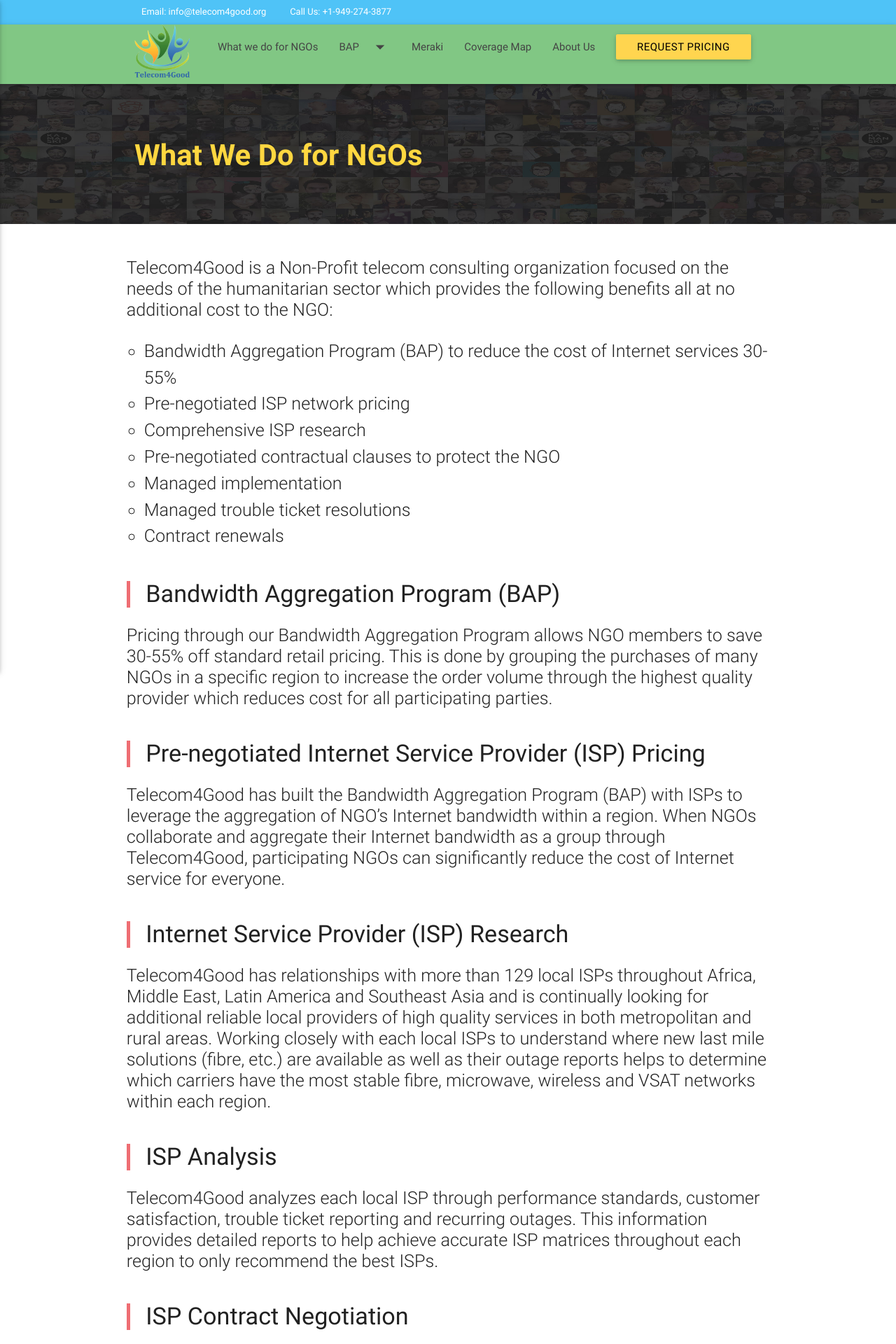
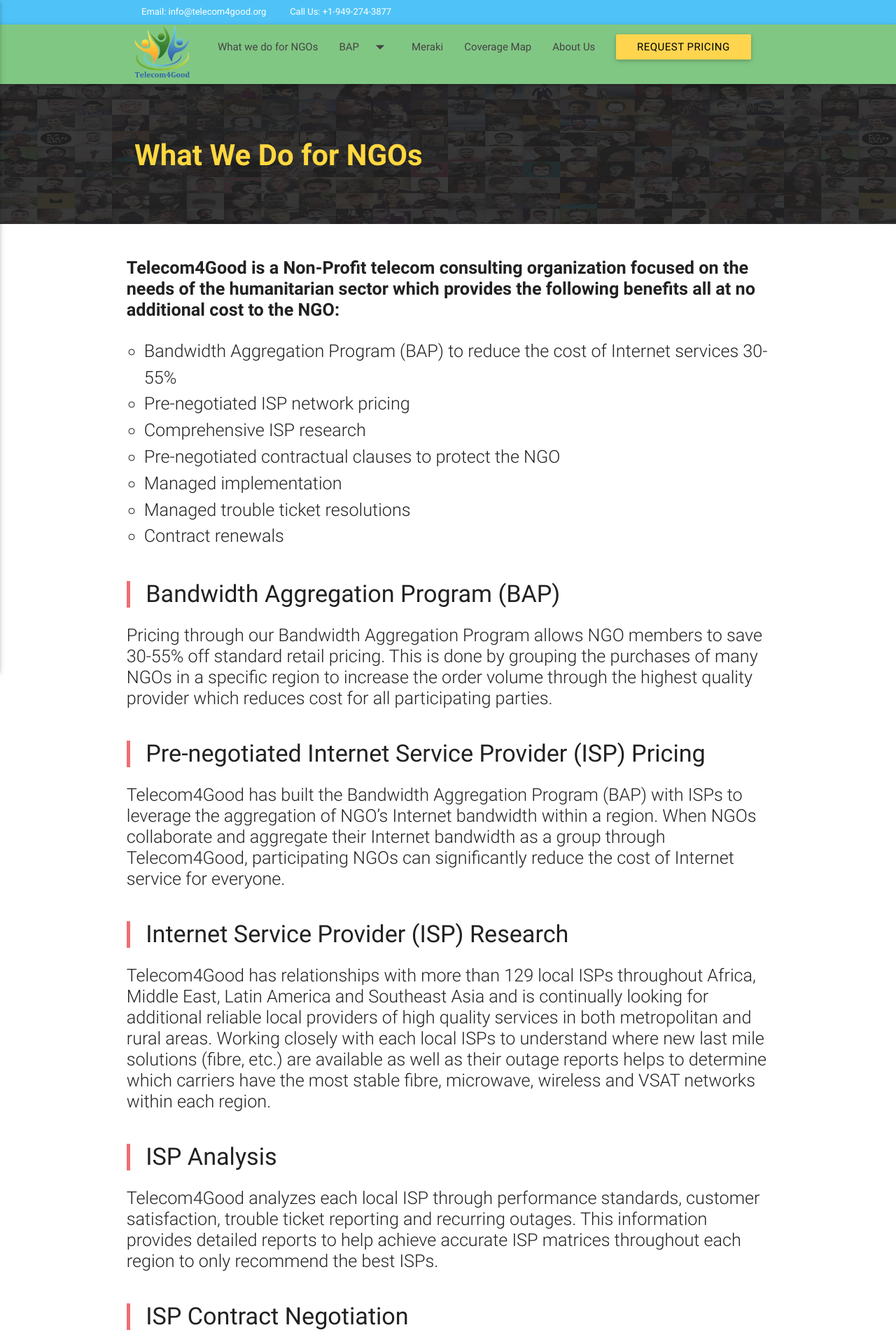
Before and after one commit to pbishop16/telecom4good.github.io, a Jekyll site: the page built from what_we_do_for_ngos.html, in a window 1280 px wide. Shown: the top 1920 px of the page at 70% size. Built offline with Jekyll 4.4.1, drawn with Linux system fonts in a browser that asks for light colours; nearby versions of some CDN libraries.

```diff
--- a/what_we_do_for_ngos.html
+++ b/what_we_do_for_ngos.html
@@ -12,7 +12,7 @@ title: T4G - What We Do for NGOs
   <div class="row">
     <br>
     <p class="flow-text">
-      Telecom4Good is a Non-Profit telecom consulting organization focused on the needs of the humanitarian sector which provides the following benefits all at no additional cost to the NGO:
+      <B>Telecom4Good is a Non-Profit telecom consulting organization focused on the needs of the humanitarian sector which provides the following benefits all at no additional cost to the NGO:</B>
       <ul class="flow-text" style="margin-left: 25px;">
         <li style="list-style-type: circle">Bandwidth Aggregation Program (BAP) to reduce the cost of Internet services 30-55%</li>
         <li style="list-style-type: circle">Pre-negotiated ISP network pricing</li>
```
